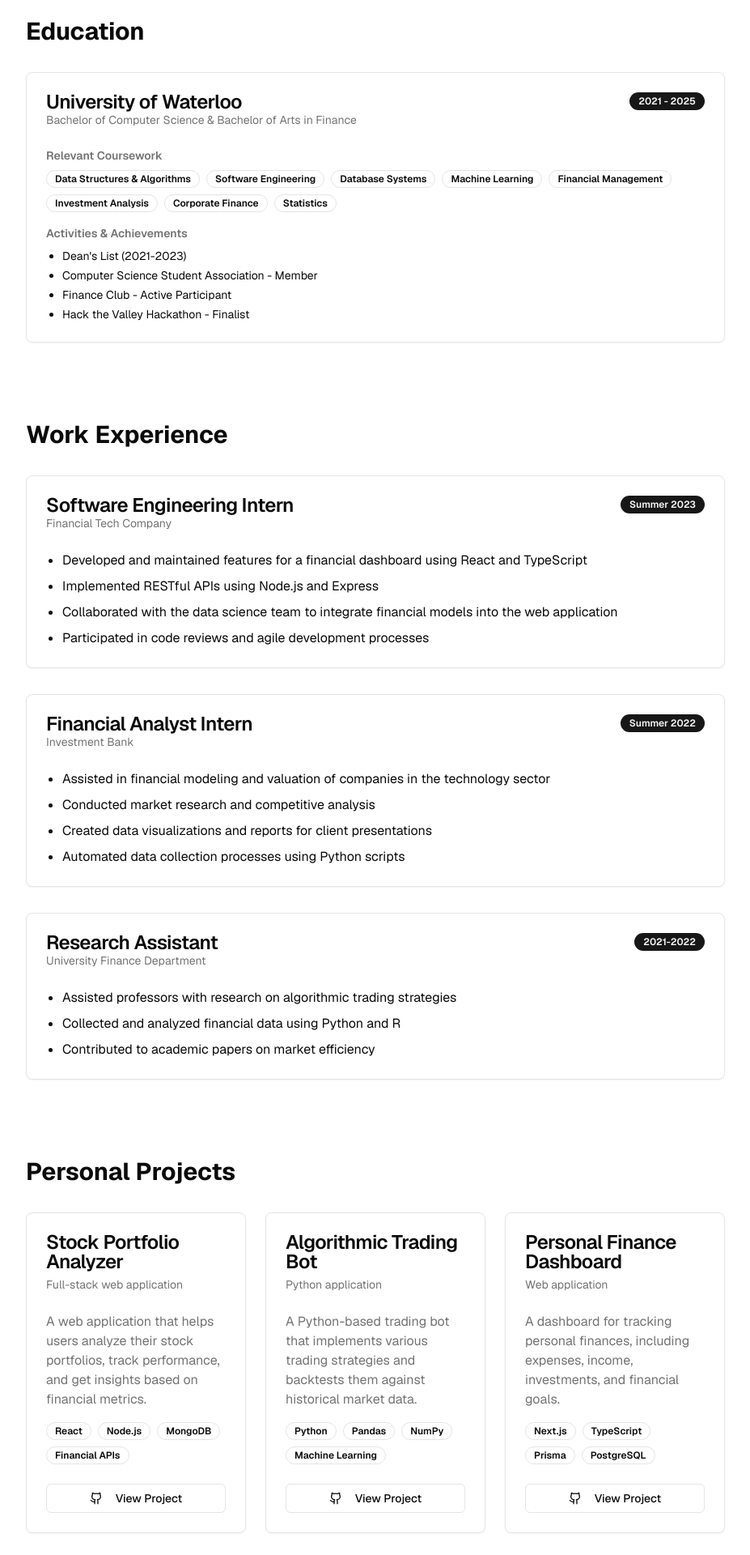
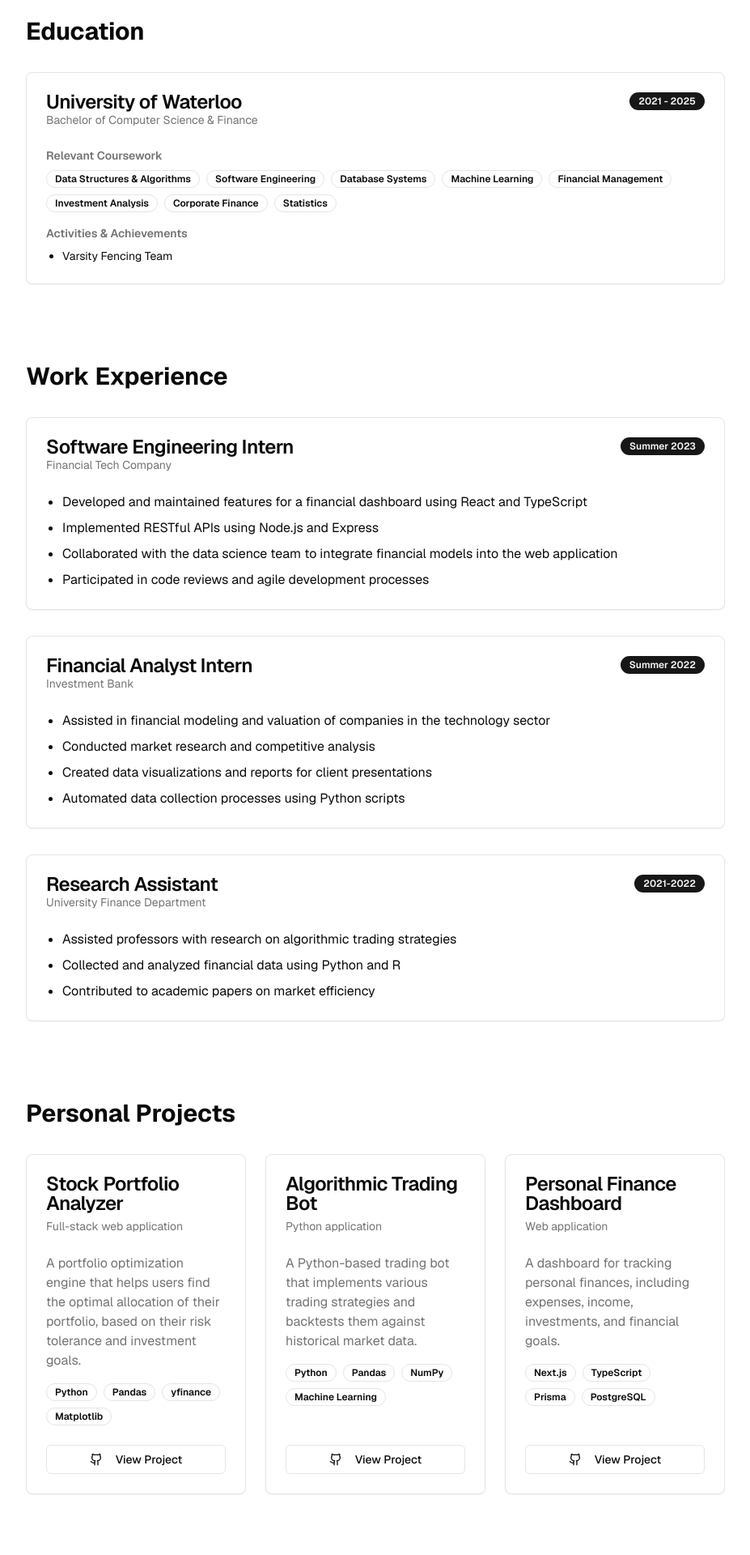
Before and after one commit to jameshjs/jameshjs.github.io, a Next.js app: page / in a window 1280 px wide. Shown: the part 920-2840 px from the top of the page at 81% size, without its empty margins (176-1103 px from the left). Built offline with nearby package versions, Linux system fonts and the light colour scheme.

Commit message:
aug 20 changes

```diff
--- a/app/page.tsx
+++ b/app/page.tsx
@@ -129,7 +129,7 @@ export default function Portfolio() {
                 <div className="flex justify-between items-start">
                   <div>
                     <CardTitle>University of Waterloo</CardTitle>
-                    <CardDescription>Bachelor of Computer Science & Bachelor of Arts in Finance</CardDescription>
+                    <CardDescription>Bachelor of Computer Science & Finance</CardDescription>
                   </div>
                   <Badge>2021 - 2025</Badge>
                 </div>
@@ -152,10 +152,7 @@ export default function Portfolio() {
                   <div>
                     <h4 className="font-semibold text-sm text-muted-foreground mb-2">Activities & Achievements</h4>
                     <ul className="list-disc pl-5 space-y-1 text-sm">
-                      <li>Dean's List (2021-2023)</li>
-                      <li>Computer Science Student Association - Member</li>
-                      <li>Finance Club - Active Participant</li>
-                      <li>Hack the Valley Hackathon - Finalist</li>
+                      <li>Varsity Fencing Team</li>
                     </ul>
                   </div>
                 </div>
@@ -242,19 +239,18 @@ export default function Portfolio() {
               </CardHeader>
               <CardContent className="flex-grow">
                 <p className="text-muted-foreground">
-                  A web application that helps users analyze their stock portfolios, track performance, and get insights
-                  based on financial metrics.
+                  A portfolio optimization engine that helps users find the optimal allocation of their portfolio, based on their risk tolerance and investment goals.
                 </p>
                 <div className="flex flex-wrap gap-2 mt-4">
-                  <Badge variant="outline">React</Badge>
-                  <Badge variant="outline">Node.js</Badge>
-                  <Badge variant="outline">MongoDB</Badge>
-                  <Badge variant="outline">Financial APIs</Badge>
+                  <Badge variant="outline">Python</Badge>
+                  <Badge variant="outline">Pandas</Badge>
+                  <Badge variant="outline">yfinance</Badge>
+                  <Badge variant="outline">Matplotlib</Badge>
                 </div>
               </CardContent>
               <CardFooter>
                 <Button variant="outline" size="sm" className="w-full" asChild>
-                  <Link href="https://github.com/yourusername/stock-portfolio-analyzer" target="_blank">
+                  <Link href="https://github.com/jameshjs/Safest-Portfolio-Generator" target="_blank">
                     <Github className="mr-2 h-4 w-4" /> View Project
                   </Link>
                 </Button>
@@ -306,7 +302,7 @@ export default function Portfolio() {
               </CardContent>
               <CardFooter>
                 <Button variant="outline" size="sm" className="w-full" asChild>
-                  <Link href="https://github.com/yourusername/finance-dashboard" target="_blank">
+                  <Link href="https://github.com/jameshjs/Factor-Based-Trading-Strategies" target="_blank">
                     <Github className="mr-2 h-4 w-4" /> View Project
                   </Link>
                 </Button>
```
